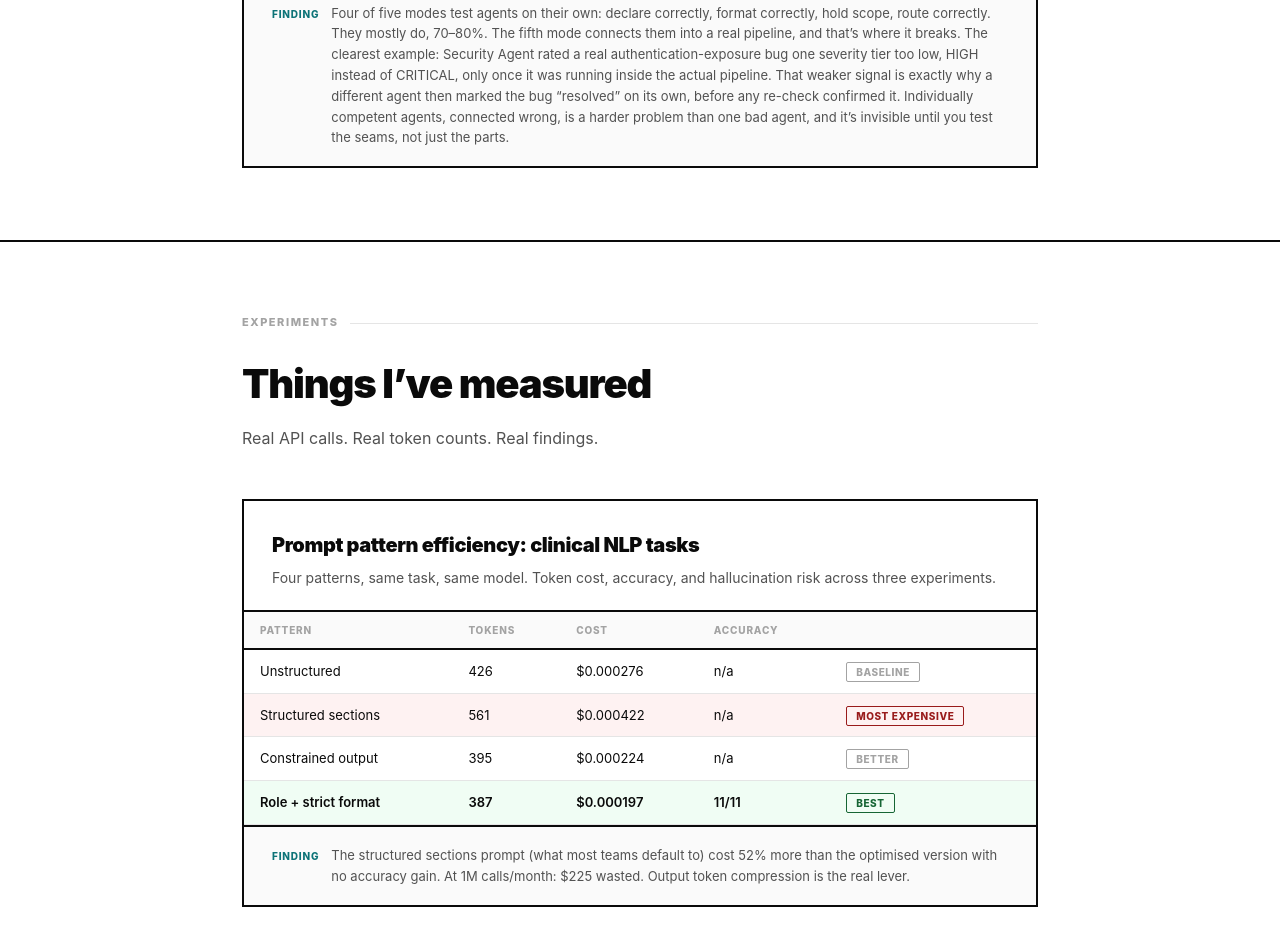
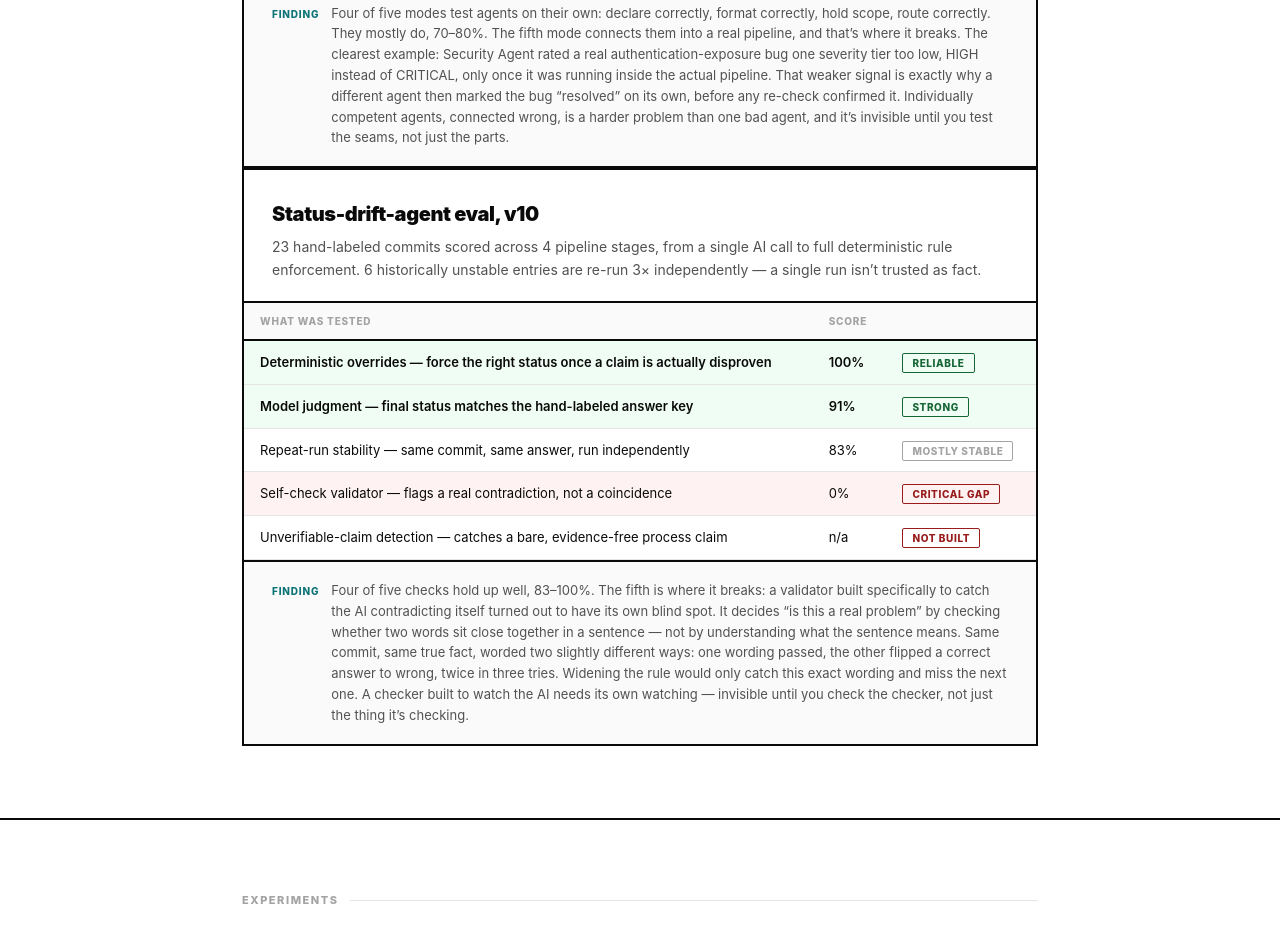
Before and after one commit to rdevarakond88/rdevarakond88.github.io, a plain HTML site: page index.html in a window 1280 px wide. Shown: the part 3122-4048 px from the top of the page. Drawn offline with Linux system fonts and the light colour scheme.

Commit message:
Add status-drift-agent eval to the Evals section
A second eval entry alongside the MedRecord agent eval, same format:
21/23 golden-set accuracy, deterministic overrides verified reliable,
and an honestly-scored critical gap - a validator built to catch the
AI contradicting itself turned out to be a word-distance heuristic
with its own blind spot, reproduced and traced, not patched over.

Co-Authored-By: Claude Sonnet 5 <noreply@anthropic.com>

```diff
--- a/index.html
+++ b/index.html
@@ -333,6 +333,44 @@
         <span class="exp-insight-text">Four of five modes test agents on their own: declare correctly, format correctly, hold scope, route correctly. They mostly do, 70&ndash;80%. The fifth mode connects them into a real pipeline, and that&rsquo;s where it breaks. The clearest example: Security Agent rated a real authentication-exposure bug one severity tier too low, HIGH instead of CRITICAL, only once it was running inside the actual pipeline. That weaker signal is exactly why a different agent then marked the bug &ldquo;resolved&rdquo; on its own, before any re-check confirmed it. Individually competent agents, connected wrong, is a harder problem than one bad agent, and it&rsquo;s invisible until you test the seams, not just the parts.</span>
       </div>
     </div>
+
+    <div class="exp-card">
+      <div class="exp-head">
+        <h3>Status-drift-agent eval, v10</h3>
+        <p>23 hand-labeled commits scored across 4 pipeline stages, from a single AI call to full deterministic rule enforcement. 6 historically unstable entries are re-run 3&times; independently &mdash; a single run isn&rsquo;t trusted as fact.</p>
+      </div>
+      <table>
+        <thead>
+          <tr><th>What was tested</th><th>Score</th><th></th></tr>
+        </thead>
+        <tbody>
+          <tr class="winner">
+            <td>Deterministic overrides &mdash; force the right status once a claim is actually disproven</td><td>100%</td>
+            <td><span class="badge badge-g">Reliable</span></td>
+          </tr>
+          <tr class="winner">
+            <td>Model judgment &mdash; final status matches the hand-labeled answer key</td><td>91%</td>
+            <td><span class="badge badge-g">Strong</span></td>
+          </tr>
+          <tr>
+            <td>Repeat-run stability &mdash; same commit, same answer, run independently</td><td>83%</td>
+            <td><span class="badge badge-n">Mostly stable</span></td>
+          </tr>
+          <tr class="worst">
+            <td>Self-check validator &mdash; flags a real contradiction, not a coincidence</td><td>0%</td>
+            <td><span class="badge badge-r">Critical gap</span></td>
+          </tr>
+          <tr>
+            <td>Unverifiable-claim detection &mdash; catches a bare, evidence-free process claim</td><td>n/a</td>
+            <td><span class="badge badge-r">Not built</span></td>
+          </tr>
+        </tbody>
+      </table>
+      <div class="exp-insight">
+        <span class="exp-insight-label">Finding</span>
+        <span class="exp-insight-text">Four of five checks hold up well, 83&ndash;100%. The fifth is where it breaks: a validator built specifically to catch the AI contradicting itself turned out to have its own blind spot. It decides &ldquo;is this a real problem&rdquo; by checking whether two words sit close together in a sentence &mdash; not by understanding what the sentence means. Same commit, same true fact, worded two slightly different ways: one wording passed, the other flipped a correct answer to wrong, twice in three tries. Widening the rule would only catch this exact wording and miss the next one. A checker built to watch the AI needs its own watching &mdash; invisible until you check the checker, not just the thing it&rsquo;s checking.</span>
+      </div>
+    </div>
   </div>
 </section>
 
```
